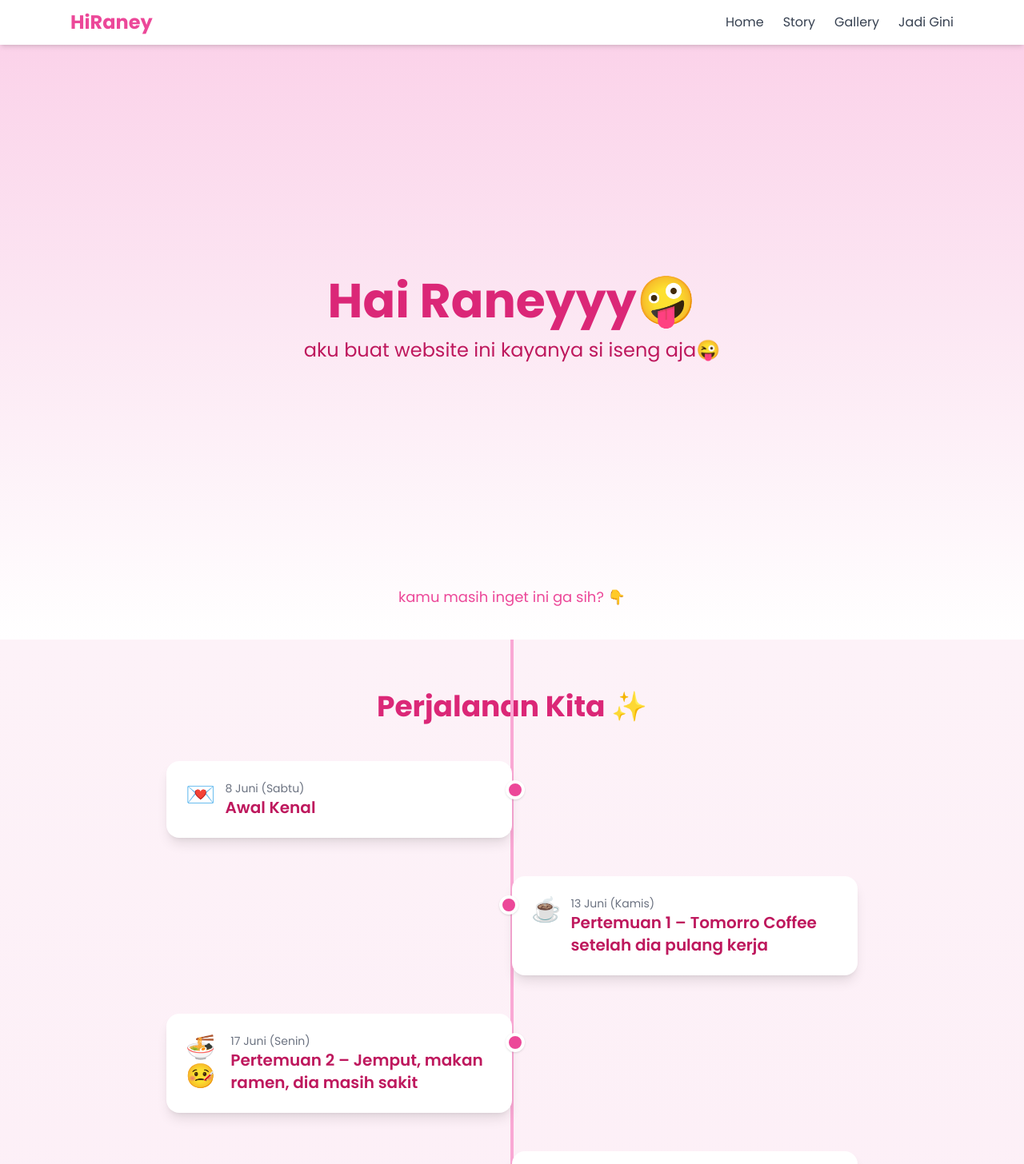
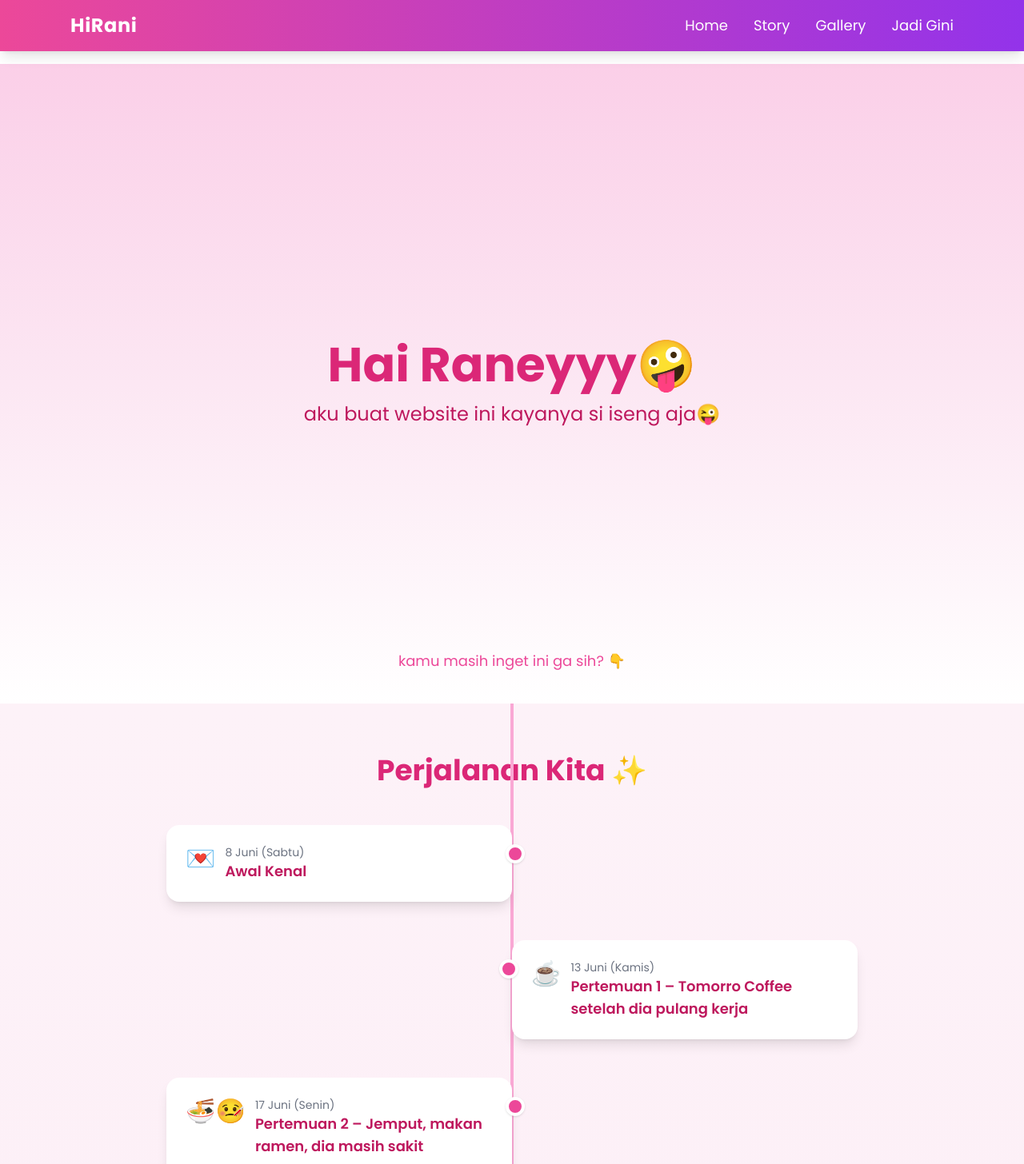
Before and after one commit to septianadip17/serani, a React (Vite) app: page / in a window 1280 px wide. Shown: the top 1456 px of the page at 80% size. Built offline with nearby package versions, Linux system fonts and the light colour scheme.

Commit message:
feat: add lucide-react dependency, restructure App component sections, update Navbar for smooth scrolling, and modify Proposal and StorySection components

```diff
--- a/package.json
+++ b/package.json
@@ -14,6 +14,7 @@
     "aos": "^2.3.4",
     "axios": "^1.6.8",
     "framer-motion": "^12.23.12",
+    "lucide-react": "^0.541.0",
     "react": "^18.2.0",
     "react-confetti": "^6.4.0",
     "react-dom": "^18.2.0",
--- a/src/App.jsx
+++ b/src/App.jsx
@@ -9,10 +9,24 @@ function App() {
   return (
     <div className=" mx-auto font-sans">
       <Navbar />
-      <Landing />
-      <StorySection />
-      <GallerySection />
-      <LoveLetter />
+      <div className="pt-20">
+        {" "}
+        {/* biar konten ga ketutup navbar */}
+        <section id="home">
+          <Landing />
+        </section>
+        <section id="story">
+          <StorySection />
+        </section>
+        <section id="gallery">
+          <GallerySection />
+        </section>
+        <section
+          id="jadigini"
+        >
+          <LoveLetter />
+        </section>
+      </div>
       <Proposal />
     </div>
   );
--- a/src/components/LoveLetter.jsx
+++ b/src/components/LoveLetter.jsx
@@ -2,8 +2,7 @@
 import { useEffect, useState } from "react";
 
 export default function LoveLetter() {
-  const message = `Rani, sejak pertama kali kita kenal, aku merasa ada sesuatu yang berbeda.
-  Setiap momen sama kamu selalu berharga, entah itu ngobrol receh, jalan bareng, atau sekadar ketawa bareng.
+  const message = `Ran, kayanya kita udah terlalu kedeketan ga si, aku ngerasanya si gitu, harusnya kamu juga si hahaha.
 
   Hari ini aku mau jujur... aku nggak cuma suka, tapi aku benar-benar sayang sama kamu. ❤️`;
 
--- a/src/components/Navbar.jsx
+++ b/src/components/Navbar.jsx
@@ -1,57 +1,89 @@
-import React from "react";
-import { Link } from "react-scroll"; // biar smooth scroll ke section
+import { useState } from "react";
+import { Menu, X } from "lucide-react";
 
 export default function Navbar() {
+  const [isOpen, setIsOpen] = useState(false);
+
+  const handleScroll = (id) => {
+    const el = document.getElementById(id);
+    if (el) {
+      el.scrollIntoView({ behavior: "smooth" });
+      setIsOpen(false);
+    }
+  };
+
   return (
-    <nav className="fixed top-0 left-0 w-full bg-white shadow-md z-50">
-      <div className="max-w-6xl mx-auto px-6 py-3 flex justify-between items-center">
-        {/* Logo / Title */}
-        <h1 className="text-2xl font-bold text-pink-500">HiRaney</h1>
+    <nav className="fixed top-0 left-0 w-full bg-gradient-to-r from-pink-500 to-purple-600 text-white shadow-lg z-50">
+      <div className="max-w-6xl mx-auto flex items-center justify-between px-6 py-4">
+        {/* Logo */}
+        <div className="text-2xl font-bold tracking-wide">HiRani</div>
 
-        {/* Menu */}
-        <ul className="flex space-x-6 text-gray-700 font-medium">
-          <li>
-            <Link
-              to="home"
-              smooth={true}
-              duration={500}
-              className="cursor-pointer hover:text-pink-500 transition"
+        {/* Menu desktop */}
+        <div className="hidden md:flex gap-8 text-lg">
+          <button
+            onClick={() => handleScroll("home")}
+            className="hover:text-pink-200 transition"
           >
             Home
-            </Link>
-          </li>
-          <li>
-            <Link
-              to="story"
-              smooth={true}
-              duration={500}
-              className="cursor-pointer hover:text-pink-500 transition"
+          </button>
+          <button
+            onClick={() => handleScroll("story")}
+            className="hover:text-pink-200 transition"
           >
             Story
-            </Link>
-          </li>
-          <li>
-            <Link
-              to="gallery"
-              smooth={true}
-              duration={500}
-              className="cursor-pointer hover:text-pink-500 transition"
+          </button>
+          <button
+            onClick={() => handleScroll("gallery")}
+            className="hover:text-pink-200 transition"
           >
             Gallery
-            </Link>
-          </li>
-          <li>
-            <Link
-              to="about"
-              smooth={true}
-              duration={500}
-              className="cursor-pointer hover:text-pink-500 transition"
+          </button>
+          <button
+            onClick={() => handleScroll("jadigini")}
+            className="hover:text-pink-200 transition"
           >
             Jadi Gini
-            </Link>
-          </li>
-        </ul>
+          </button>
         </div>
+
+        {/* Mobile button */}
+        <button
+          onClick={() => setIsOpen(!isOpen)}
+          className="md:hidden focus:outline-none"
+        >
+          {isOpen ? <X size={28} /> : <Menu size={28} />}
+        </button>
+      </div>
+
+      {/* Mobile menu */}
+      {isOpen && (
+        <div className="md:hidden bg-pink-600 px-6 py-4 space-y-4">
+          <button
+            onClick={() => handleScroll("home")}
+            className="block hover:text-pink-200 transition"
+          >
+            Home
+          </button>
+          <button
+            onClick={() => handleScroll("story")}
+            className="block hover:text-pink-200 transition"
+          >
+            Story
+          </button>
+          <button
+            onClick={() => handleScroll("gallery")}
+            className="block hover:text-pink-200 transition"
+          >
+            Gallery
+          </button>
+          <button
+            onClick={() => handleScroll("jadigini")}
+            className="block hover:text-pink-200 transition"
+          >
+            Jadi Gini
+          </button>
+        </div>
+      )}
     </nav>
   );
 }
--- a/src/components/Proposal.jsx
+++ b/src/components/Proposal.jsx
@@ -18,20 +18,18 @@ export default function Proposal() {
         Rani ❤️
       </h1>
       <p className="text-lg md:text-2xl mb-10">
-        Mau nggak jadi pasangan hidupku? 🥹
+        May i be your boyfriend? HAHAHAHA🥹
       </p>
 
       {!answer ? (
         <div className="relative flex gap-6">
-          {/* Tombol Iya */}
           <button
             onClick={() => setAnswer("yes")}
             className="bg-pink-500 text-white font-semibold px-6 py-3 rounded-2xl shadow-lg hover:bg-pink-600 transition"
           >
-            Iya ❤️
+            Yes! 🥰
           </button>
 
-          {/* Tombol Enggak */}
           <button
             onMouseEnter={handleNoHover}
             style={{
@@ -39,13 +37,13 @@ export default function Proposal() {
             }}
             className="absolute bg-gray-300 text-gray-700 font-semibold px-6 py-3 rounded-2xl shadow-lg transition"
           >
-            Enggak 😆
+            G! 😆
           </button>
         </div>
       ) : (
         <div className="mt-10">
           <h2 className="text-2xl md:text-4xl font-bold text-pink-600">
-            Yeaay! Aku sayang kamu ❤️🎉
+            Yeaay! Aku sayang kamu
           </h2>
         </div>
       )}
--- a/src/components/StorySection.jsx
+++ b/src/components/StorySection.jsx
@@ -1,99 +1,12 @@
-// src/components/StorySection.jsx
-import { motion } from "framer-motion";
-
-const moments = [
-  { date: "8 Juni (Sabtu)", title: "Awal Kenal", emoji: "💌" },
-  {
-    date: "13 Juni (Kamis)",
-    title: "Pertemuan 1 – Tomorro Coffee setelah dia pulang kerja",
-    emoji: "☕️",
-  },
-  {
-    date: "17 Juni (Senin)",
-    title: "Pertemuan 2 – Jemput, makan ramen, dia masih sakit",
-    emoji: "🍜🤒",
-  },
-  {
-    date: "30 Juni (Minggu)",
-    title: "Pertemuan 3 – Nonton bioskop, selfie bareng pertama",
-    emoji: "🎬🤳",
-  },
-  {
-    date: "1 Juli (Senin)",
-    title: "Pertemuan 4 – Jogging GBK, kasih bunga pertama",
-    emoji: "🏃‍♀️🌸",
-  },
-  {
-    date: "3 Juli (Rabu)",
-    title: "Pertemuan 5 – Jemput, makan mie Bangladesh (2 porsi!)",
-    emoji: "🍜🇧🇩",
-  },
-  {
-    date: "7 Juli (Minggu)",
-    title: "Pertemuan 6 – Kuncit: Miniso, Puma, Watson, beli skincare",
-    emoji: "🛍️💄",
-  },
-  {
-    date: "8 Juli (Senin)",
-    title: "Pertemuan 7 – Antar ke kantor, dia bawain bekal",
-    emoji: "🍱💖",
-  },
-  {
-    date: "9 Juli (Selasa)",
-    title: "Pertemuan 8 – Ketemu dan dia tampil cantik banget",
-    emoji: "😍",
-  },
-  {
-    date: "12 Juli (Jumat)",
-    title: "Pertemuan 9 – Ke PRJ, dia ngambek pas pulang",
-    emoji: "🎡😅",
-  },
-  {
-    date: "14 Juli (Minggu)",
-    title: "Pertemuan 10 – Bawain makanan (katanya ga enak), dia kasih sarapan",
-    emoji: "🍳🍽️",
-  },
-  {
-    date: "15 Juli (Senin)",
-    title: "Pertemuan 11 – Jemput, makan nasgor UMKM di Tebet",
-    emoji: "🍚",
-  },
-  {
-    date: "16 Juli (Selasa)",
-    title: "Pertemuan 12 – Makan mie Gacoan dan cimol Bojot",
-    emoji: "🍜🍢",
-  },
-  {
-    date: "17 Juli (Rabu)",
-    title: "Pertemuan 13 – Makan di foodcourt Kuncit, ke Tomorro Coffee",
-    emoji: "🍴☕️",
-  },
-  {
-    date: "20 Juli (Sabtu)",
-    title: "Pertemuan 14 – CFD, pisang ijo, naik KRL dan MRT, outfit check",
-    emoji: "🚶‍♂️🚆✨",
-  },
-  {
-    date: "27 Juli (Sabtu)",
-    title: "Pertemuan 15 – Nonton di Kelapa Gading, naik TransJakarta",
-    emoji: "🎥🚌",
-  },
-  {
-    date: "28 Juli (Minggu)",
-    title: "Pertemuan 16 – Jemput dan nail art bareng",
-    emoji: "💅💖",
-  },
-  {
-    date: "31 Juli (Rabu)",
-    title:
-      "Pertemuan 17 – Belanja bareng, makan Ricis, ngobrol tentang perasaan",
-    emoji: "🛒🍗❤️",
-  },
-];
+import moments from "../data/moments";
+import TimelineItem from "./TimelineItem";
 
 export default function StorySection() {
   return (
-    <section className="py-16 bg-gradient-to-b from-pink-50 to-pink-100 relative" id="story">
+    <section
+      className="py-16 bg-gradient-to-b from-pink-50 to-pink-100 relative"
+      id="story"
+    >
       <h2 className="text-3xl md:text-4xl font-bold text-center mb-12 text-pink-600 font-[Dancing Script]">
         Perjalanan Kita ✨
       </h2>
@@ -102,42 +15,9 @@ export default function StorySection() {
       <div className="absolute left-1/2 top-0 w-1 h-full bg-pink-300 transform -translate-x-1/2"></div>
 
       <div className="max-w-4xl mx-auto space-y-12 px-4 relative z-10">
-        {moments.map((m, i) => {
-          const isLeft = i % 2 === 0; // zig-zag
-          return (
-            <motion.div
-              key={i}
-              initial={{ opacity: 0, x: isLeft ? -100 : 100 }}
-              whileInView={{ opacity: 1, x: 0 }}
-              transition={{ duration: 0.6 }}
-              viewport={{ once: true }}
-              className={`flex ${
-                isLeft ? "justify-start" : "justify-end"
-              } w-full`}
-            >
-              <div
-                className={`bg-white rounded-2xl shadow-lg p-4 md:p-6 w-5/6 md:w-1/2 relative`}
-              >
-                {/* Titik di garis */}
-                <div
-                  className={`absolute top-6 ${
-                    isLeft ? "-right-4" : "-left-4"
-                  } w-6 h-6 rounded-full bg-pink-500 border-4 border-white shadow`}
-                ></div>
-
-                <div className="flex items-start space-x-3">
-                  <div className="text-3xl">{m.emoji}</div>
-                  <div>
-                    <p className="text-sm text-gray-500">{m.date}</p>
-                    <p className="text-lg md:text-xl font-semibold text-pink-700">
-                      {m.title}
-                    </p>
-                  </div>
-                </div>
-              </div>
-            </motion.div>
-          );
-        })}
+        {moments.map((m, i) => (
+          <TimelineItem key={i} {...m} isLeft={i % 2 === 0} />
+        ))}
       </div>
     </section>
   );
--- a/src/index.css
+++ b/src/index.css
@@ -12,3 +12,7 @@
     font-family: 'Poppins', sans-serif;
   }
 }
+
+html {
+  scroll-behavior: smooth;
+}
```
Also changed, not shown: 1 other file (tests, documents, lock files or other folders). Lines whose indentation alone changed are shown as unchanged.
